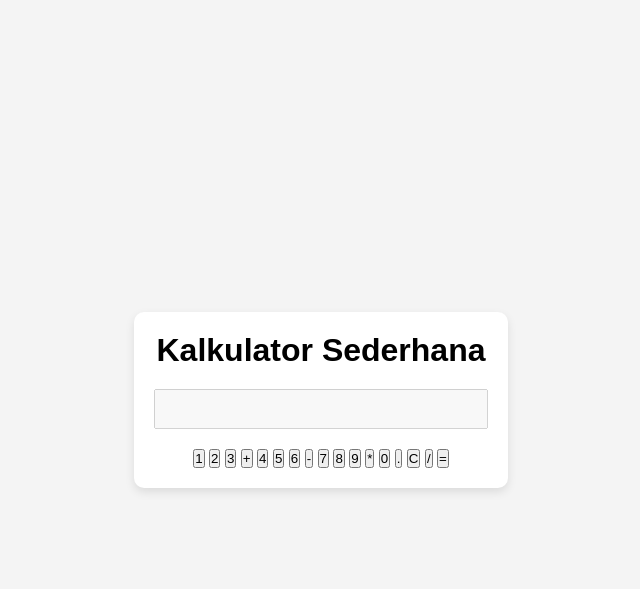
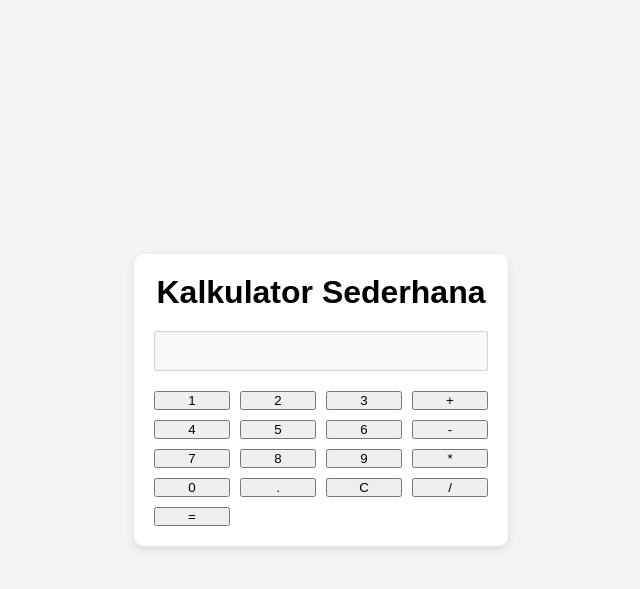
Before and after one commit to kholilblatir96/POJETCT_UTS, a PHP site: page / in a window 1280 px wide. Shown: the top 589 px of the page, without its empty margins (319-959 px from the left). Run offline with PHP 8.4, Linux system fonts and the light colour scheme.

Commit message:
Mengatur layout grid untuk elemen tombol dengan 4 kolom dan jarak antar elemen di CSS

```diff
--- a/style.css
+++ b/style.css
@@ -33,3 +33,9 @@ h1 {
     margin-bottom: 20px;
     padding: 10px;
 }
+
+.buttons {
+    display: grid;
+    grid-template-columns: repeat(4, 1fr);
+    gap: 10px;
+}
```
